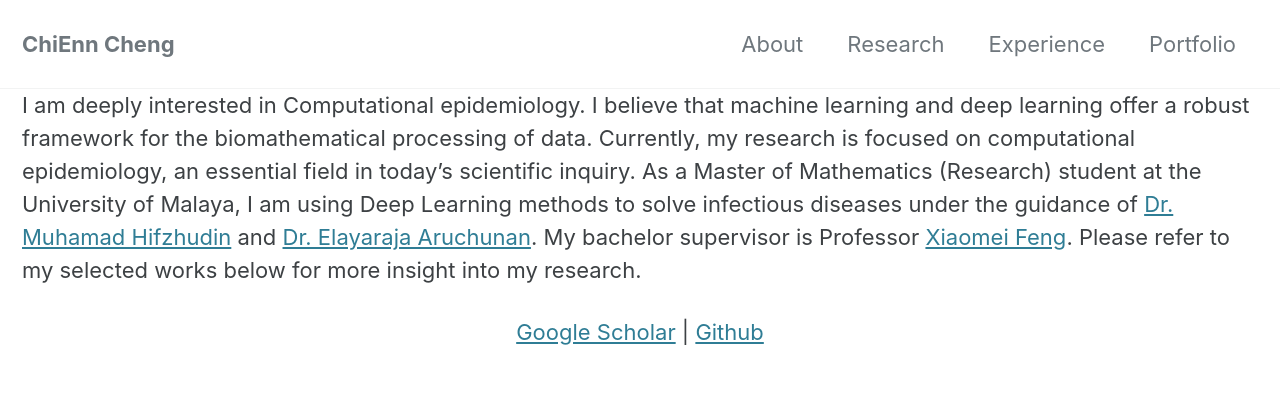
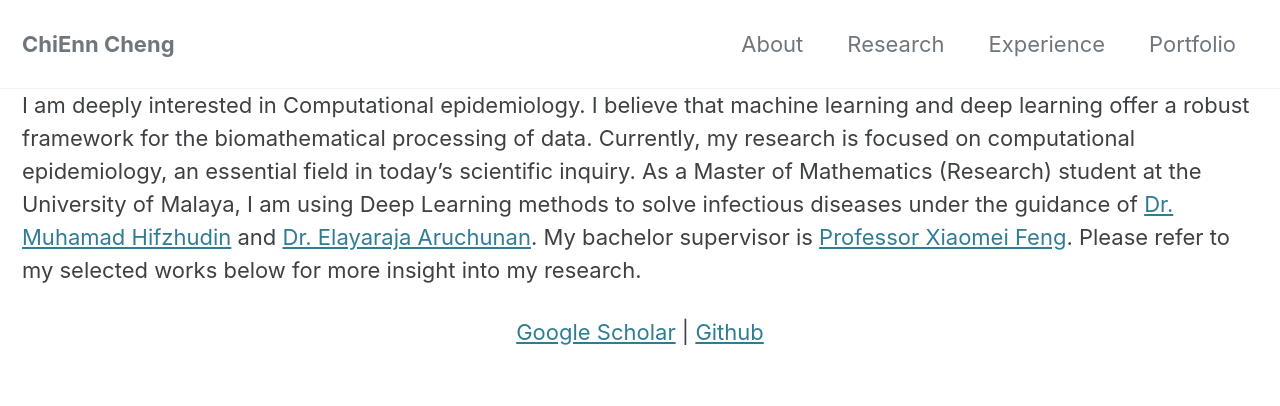
Before and after one commit to yinpeiqiang/y, a Jekyll site: the page built from _pages/research.md, in a window 1280 px wide and 900 px high. Shown: the top 406 px of the window. Built offline with Jekyll 4.4.1, drawn with Linux system fonts in a browser that asks for light colours; cached includes are drawn as plain includes.

```diff
--- a/_pages/research.md
+++ b/_pages/research.md
@@ -3,7 +3,7 @@ title: "Research"
 layout: splash
 permalink: /research/
 ---
-I am deeply interested in Computational epidemiology. I believe that machine learning and deep learning offer a robust framework for the biomathematical processing of data. Currently, my research is focused on computational epidemiology, an essential field in today's scientific inquiry. As a Master of Mathematics (Research) student at the University of Malaya, I am using Deep Learning methods to solve infectious diseases under the guidance of [Dr. Muhamad Hifzhudin](https://umexpert.um.edu.my/hifz_din) and [Dr. Elayaraja Aruchunan](https://umexpert.um.edu.my/elayarajah). My bachelor supervisor is Professor [Xiaomei Feng](https://lxy.xust.edu.cn/info/1129/3255.htm). Please refer to my selected works below for more insight into my research.
+I am deeply interested in Computational epidemiology. I believe that machine learning and deep learning offer a robust framework for the biomathematical processing of data. Currently, my research is focused on computational epidemiology, an essential field in today's scientific inquiry. As a Master of Mathematics (Research) student at the University of Malaya, I am using Deep Learning methods to solve infectious diseases under the guidance of [Dr. Muhamad Hifzhudin](https://umexpert.um.edu.my/hifz_din) and [Dr. Elayaraja Aruchunan](https://umexpert.um.edu.my/elayarajah). My bachelor supervisor is  [Professor Xiaomei Feng](https://lxy.xust.edu.cn/info/1129/3255.htm). Please refer to my selected works below for more insight into my research.
 
 
 [Google Scholar]( https://scholar.google.com.my/citations?hl=en&user=-_xoqYAAAAAJ) \|
```
